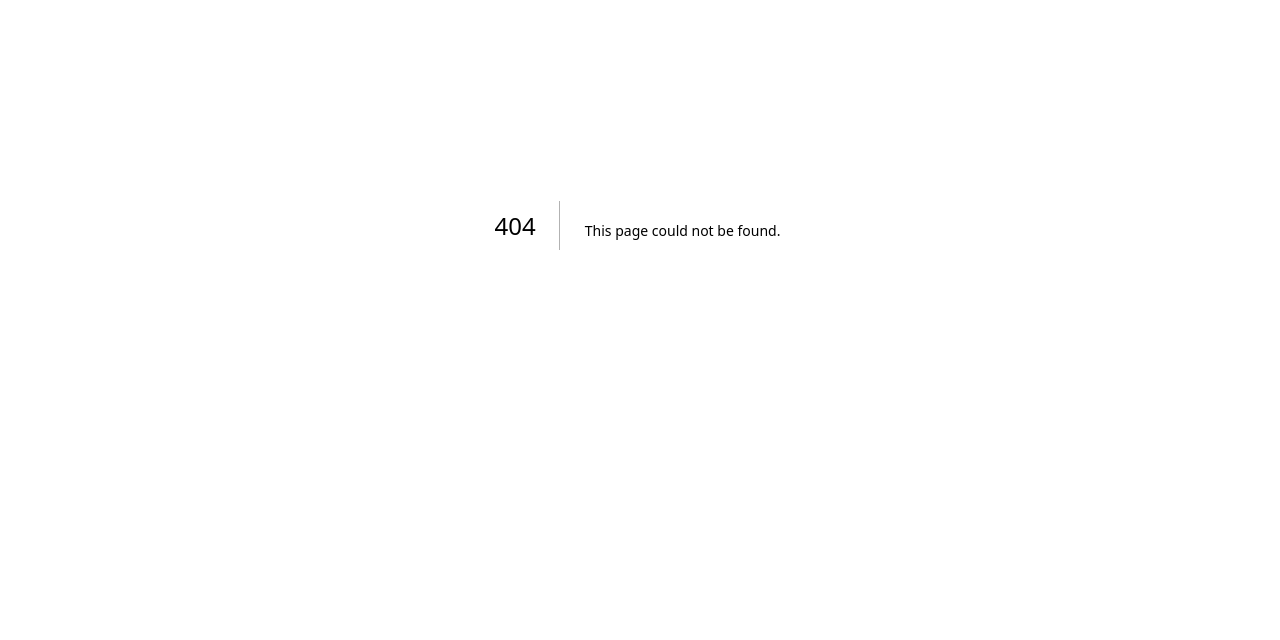
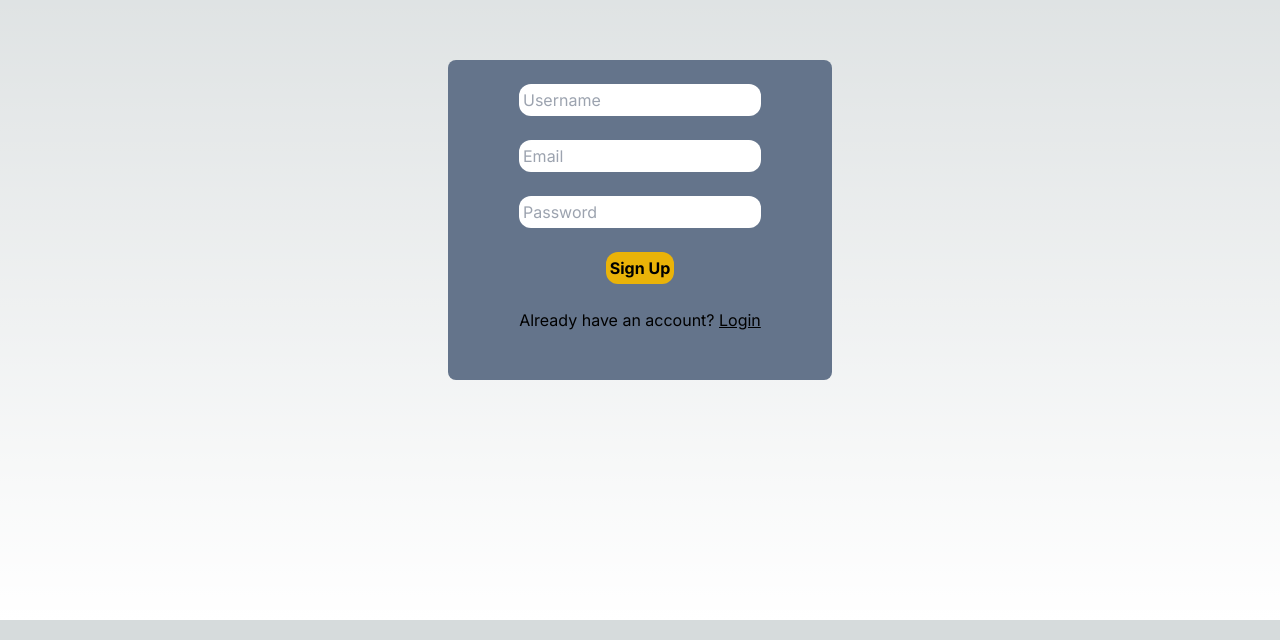
Before and after one commit to omegaopinmthechat/EmailAuthenticator, a Next.js app: page /signup in a window 1280 px wide. Before the commit this address had no page. Shown: the part 180-820 px from the top of the page. Built offline with nearby package versions, Linux system fonts and the light colour scheme.

Commit message:
third commit

```diff
--- /dev/null
+++ b/app/components/Navbar.js
@@ -0,0 +1,23 @@
+"use client";
+import React from "react";
+import Link from "next/link";
+
+const Navbar = () => {
+  return (
+    <>
+      <div className="flex items-center justify-between p-1 bg-cyan-900">
+        <Link href="/" className="font-bold">Authenticator</Link>
+        <div className="flex space-x-2">
+          <Link className="p-1 font-bold hover:bg-slate-900 rounded-xl bg-slate-700" href="/login">
+            Login
+          </Link>
+          <Link className="p-1 font-bold rounded-xl hover:bg-slate-900 bg-slate-700" href="/signup">
+            Sign Up
+          </Link>
+        </div>
+      </div>
+    </>
+  );
+};
+
+export default Navbar;
--- a/app/globals.css
+++ b/app/globals.css
@@ -31,7 +31,3 @@ body {
     text-wrap: balance;
   }
 }
-
-* {
-  margin: 5px;
-}
--- a/app/layout.js
+++ b/app/layout.js
@@ -1,3 +1,4 @@
+
 import { Inter } from "next/font/google";
 import "./globals.css";
 
@@ -11,7 +12,9 @@ export const metadata = {
 export default function RootLayout({ children }) {
   return (
     <html lang="en">
-      <body className={inter.className}>{children}</body>
+      <body className={inter.className}>
+        {children}
+        </body>
     </html>
   );
 }
--- /dev/null
+++ b/app/login/page.js
@@ -0,0 +1,56 @@
+"use client";
+import React from "react";
+import Link from "next/link";
+import { useRef } from "react";
+
+const page = () => {
+  let ref = useRef();
+  return (
+    <>
+      <div className="flex items-center justify-center min-h-screen">
+        <div className="flex justify-center text-center rounded-lg h-80 w-96 bg-slate-500">
+          <form className="justify-center" ref={ref}>
+            {" "}
+            <br></br>
+            <div>
+              <input
+                type="text"
+                name="email"
+                id="email"
+                className="p-1 text-slate-900 rounded-xl"
+                placeholder="Email"
+              />
+            </div>{" "}
+            <br></br>
+            <div>
+              <input
+                type="password"
+                name="password"
+                id="passeword"
+                className="p-1 text-slate-900 rounded-xl"
+                placeholder="Password"
+              />
+            </div>{" "}
+            <br></br>
+            <div>
+              <button className="p-1 font-bold text-black bg-yellow-500 rounded-xl">
+                Login
+              </button>
+            </div>{" "}
+            <br></br>
+            <div>
+              <span className="cursor-default">
+                Sign Up if you are new here:{" "}
+              </span>
+              <Link href="/signup" className="underline">
+                Sign Up
+              </Link>
+            </div>
+          </form>
+        </div>
+      </div>
+    </>
+  );
+};
+
+export default page;
--- a/app/page.js
+++ b/app/page.js
@@ -1,59 +1,13 @@
-"use client";
 
-import { useRef } from "react";
-import { submitAction } from "react";
+import Navbar from "./components/Navbar";
+
 
 export default function Home() {
-  let ref = useRef();
+
 
   return (
     <>
-      <div className="justify-center h-56 text-center rounded-lg w-96 bg-slate-500">
-        <form
-        className="justify-center"
-          ref={ref}
-          action={(e) => {
-            submitAction(e);
-            ref.current.reset();
-          }}
-        >
-          <div>
-            <input
-              name="username"
-              className="p-1 text-slate-900 rounded-xl"
-              type="text"
-              placeholder="Username"
-            />
-          </div>
-          <div>
-            <input
-              type="text"
-              name="email"
-              id="email"
-              className="p-1 text-slate-900 rounded-xl"
-              placeholder="Email"
-            />
-          </div>
-          <div>
-            <input
-              type="password"
-              name="password"
-              id="passeword"
-              className="p-1 text-slate-900 rounded-xl"
-              placeholder="Password"
-            />
-          </div>
-          <div>
-            <input
-              type="password"
-              name="cp"
-              id="cp"
-              className="p-1 text-slate-900 rounded-xl"
-              placeholder="Confirm Password"
-            />
-          </div>
-        </form>
-      </div>
+      <Navbar />
     </>
   );
 }
--- /dev/null
+++ b/app/signup/page.js
@@ -0,0 +1,63 @@
+"use client";
+import React from "react";
+import Link from "next/link";
+import { useRef } from "react";
+
+const page = () => {
+  let ref = useRef();
+  return (
+    <>
+      <div className="flex items-center justify-center min-h-screen">
+        <div className="flex justify-center text-center rounded-lg h-80 w-96 bg-slate-500">
+          <form className="justify-center" ref={ref}>
+            {" "}
+            <br></br>
+            <div>
+              <input
+                name="username"
+                className="p-1 text-slate-900 rounded-xl"
+                type="text"
+                placeholder="Username"
+              />
+            </div>{" "}
+            <br></br>
+            <div>
+              <input
+                type="text"
+                name="email"
+                id="email"
+                className="p-1 text-slate-900 rounded-xl"
+                placeholder="Email"
+              />
+            </div>{" "}
+            <br></br>
+            <div>
+              <input
+                type="password"
+                name="password"
+                id="passeword"
+                className="p-1 text-slate-900 rounded-xl"
+                placeholder="Password"
+              />
+            </div>{" "}
+            <br></br>
+            <div>
+              <button className="p-1 font-bold text-black bg-yellow-500 rounded-xl">
+                Sign Up
+              </button>
+            </div>{" "}
+            <br></br>
+            <div>
+              <span className="cursor-default">Already have an account? </span>
+              <Link href="/login" className="underline">
+                Login
+              </Link>
+            </div>
+          </form>
+        </div>
+      </div>
+    </>
+  );
+};
+
+export default page;
```
